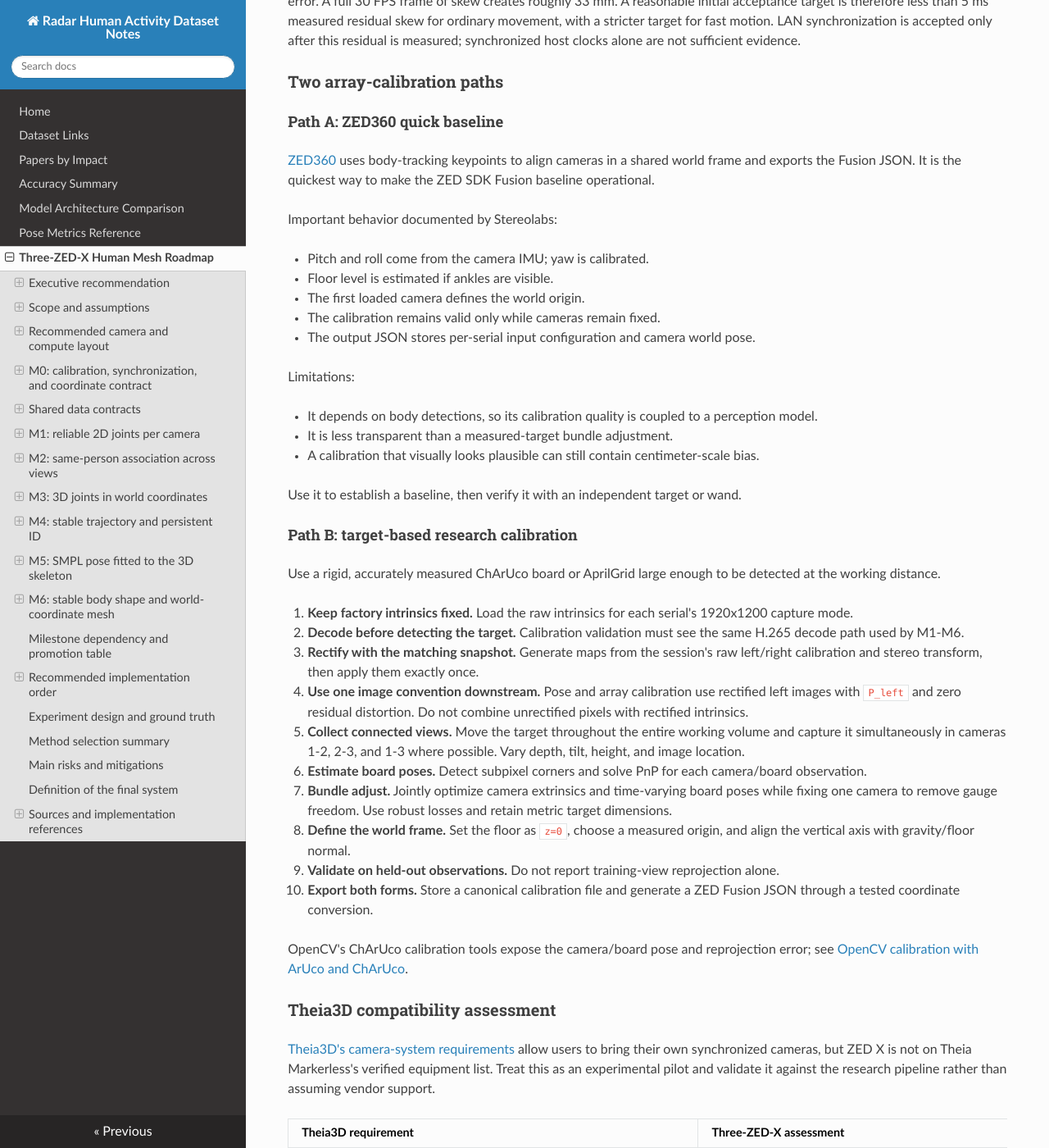
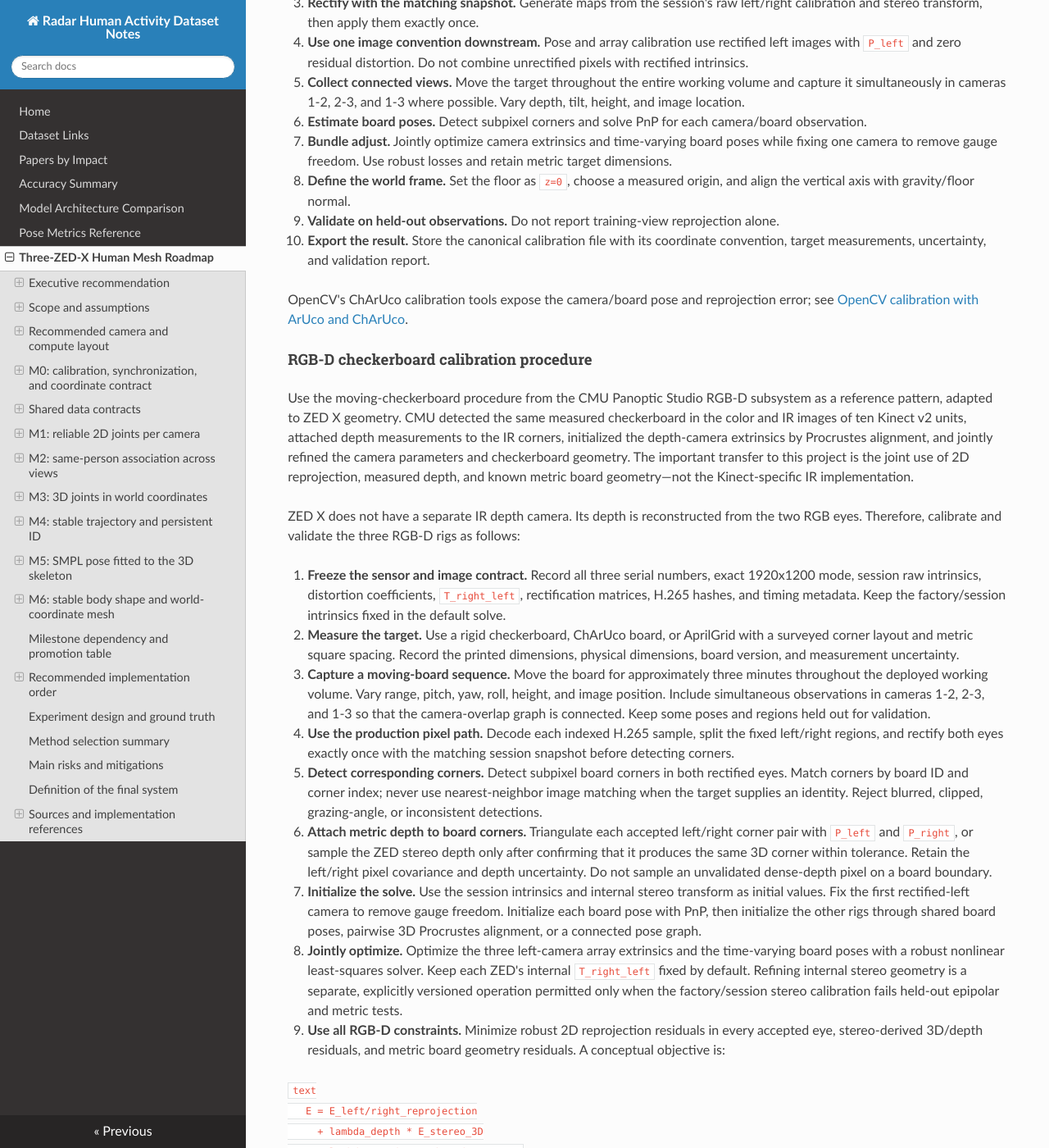
Before and after one commit to ZJendex/human_activity_sensing, an MkDocs documentation site: the page built from docs/zedx_multiview_human_mesh_roadmap.md, in a window 1280 px wide and 1400 px high, scrolled down 10557 px. Shown: the whole window at 82% size. Built offline with MkDocs 1.6.1, drawn with Linux system fonts in a browser that asks for light colours; nearby versions of some CDN libraries; some of the changed text lies outside the part shown.

Commit message:
Refine ZED X roadmap calibration pipeline

````diff
--- a/docs/zedx_multiview_human_mesh_roadmap.md
+++ b/docs/zedx_multiview_human_mesh_roadmap.md
@@ -1,14 +1,13 @@
 # Three-ZED-X Human 3D Skeleton, Trajectory, and SMPL Mesh Roadmap
 
-Last updated: 2026-07-23.
+Last updated: 2026-07-24.
 
 ## Executive recommendation
 
-Build the system in two primary lanes, with one optional external benchmark:
+Build the research pipeline below, with one optional external benchmark:
 
-1. **ZED baseline lane:** use live cameras, an SDK-native H.265 side-by-side stream, or SVO2 with the ZED SDK Body Tracking and Fusion modules to validate the rig quickly.
-2. **Research lane:** process the three custom side-by-side elementary H.265 streams and implement the modular M0a-M6 pipeline below. This lane exposes intermediate measurements, uncertainty, and failure cases, and allows individual methods to be replaced.
-3. **Optional Theia3D pilot:** export six synchronized rectified eye videos and matching custom intrinsics after M0b. This is an experimental comparison, because ZED X is not a camera system verified by Theia Markerless and the three stereo pairs provide only three substantially different viewpoints.
+1. **Research pipeline:** process the three custom side-by-side elementary H.265 streams and implement the modular M0a-M6 stages below. This pipeline exposes intermediate measurements, uncertainty, and failure cases, and allows individual methods to be replaced.
+2. **Optional Theia3D pilot:** export six synchronized rectified eye videos and matching custom intrinsics after M0b. This is an experimental comparison, because ZED X is not a camera system verified by Theia Markerless and the three stereo pairs provide only three substantially different viewpoints.
 
 The recommended research pipeline is:
 
@@ -275,12 +274,8 @@
 - **Ingest stage:** decode, restore presentation order, validate stereo/camera synchronization, rectify both eyes, and optionally compute depth.
 - **Inference stage:** run batched per-view pose inference and multi-view fusion either on the same Jetson for a light model or on a workstation GPU for the research models.
 
-For future recordings, there are two supported choices:
-
-1. Keep the custom H.265 path, but write a lossless per-frame metadata sidecar and a calibration snapshot.
-2. Also record SVO2 with H.265 when storage permits. SVO2 preserves camera timestamps and sensor metadata and can be replayed through the ZED SDK.
-
-Stereolabs documents a third case: H.265 generated by the ZED SDK streaming API is a side-by-side stereo stream that a receiver can open as a normal ZED input, retaining depth and other SDK modules. The current recording is also side-by-side, but it is a custom elementary stream and metadata format; do not assume SDK input compatibility until a short replay test succeeds. See [ZED local video streaming](https://docs.stereolabs.com/docs/development/zed-sdk/modules/camera/local-network-streaming) and [SVO2 recording](https://docs.stereolabs.com/docs/development/zed-sdk/modules/camera/recording).
+For future recordings, keep the custom H.265 path and write a lossless per-frame
+metadata sidecar plus the matching calibration snapshot.
 
 ### H.265 capture contract
 
@@ -401,7 +396,7 @@
 | External `pts_ns` plus GOP/B-frame settings | Correct presentation order for an elementary stream with no container PTS | External frame index plus encoder metadata |
 | Pre/post-encode dimensions and pixel transform | Prevent an unmodeled image-coordinate change | Confirmed fixed split; `nodes/zedx/native/convert.cu:27` |
 | Exposure timing and verified residual offset | Moving-person triangulation | P2P-LAN clock log plus flashing-target test |
-| Array extrinsics `T_world_left` | Common world coordinates | ZED360 or target calibration |
+| Array extrinsics `T_world_left` | Common world coordinates | Target calibration |
 | Metric target geometry | Array scale and target-based calibration | Measured ChArUco/AprilGrid |
 | Floor plane and chosen origin | Stable world mesh and contact | Target survey/plane fit |
 | Capture-volume bounds | 3D gating and learned voxel methods | Measured room/ROI |
@@ -438,29 +433,7 @@
 
 At a body speed of 1 m/s, 10 ms of temporal skew creates approximately 10 mm of apparent displacement before any pose error. A full 30 FPS frame of skew creates roughly 33 mm. A reasonable initial acceptance target is therefore less than 5 ms measured residual skew for ordinary movement, with a stricter target for fast motion. LAN synchronization is accepted only after this residual is measured; synchronized host clocks alone are not sufficient evidence.
 
-### Two array-calibration paths
-
-#### Path A: ZED360 quick baseline
-
-[ZED360](https://www.stereolabs.com/docs/fusion/zed360) uses body-tracking keypoints to align cameras in a shared world frame and exports the Fusion JSON. It is the quickest way to make the ZED SDK Fusion baseline operational.
-
-Important behavior documented by Stereolabs:
-
-- Pitch and roll come from the camera IMU; yaw is calibrated.
-- Floor level is estimated if ankles are visible.
-- The first loaded camera defines the world origin.
-- The calibration remains valid only while cameras remain fixed.
-- The output JSON stores per-serial input configuration and camera world pose.
-
-Limitations:
-
-- It depends on body detections, so its calibration quality is coupled to a perception model.
-- It is less transparent than a measured-target bundle adjustment.
-- A calibration that visually looks plausible can still contain centimeter-scale bias.
-
-Use it to establish a baseline, then verify it with an independent target or wand.
-
-#### Path B: target-based research calibration
+### Target-based array calibration
 
 Use a rigid, accurately measured ChArUco board or AprilGrid large enough to be detected at the working distance.
 
@@ -473,9 +446,94 @@
 7. **Bundle adjust.** Jointly optimize camera extrinsics and time-varying board poses while fixing one camera to remove gauge freedom. Use robust losses and retain metric target dimensions.
 8. **Define the world frame.** Set the floor as `z=0`, choose a measured origin, and align the vertical axis with gravity/floor normal.
 9. **Validate on held-out observations.** Do not report training-view reprojection alone.
-10. **Export both forms.** Store a canonical calibration file and generate a ZED Fusion JSON through a tested coordinate conversion.
+10. **Export the result.** Store the canonical calibration file with its coordinate convention, target measurements, uncertainty, and validation report.
 
 OpenCV's ChArUco calibration tools expose the camera/board pose and reprojection error; see [OpenCV calibration with ArUco and ChArUco](https://docs.opencv.org/trunk/da/d13/tutorial_aruco_calibration.html).
+
+#### RGB-D checkerboard calibration procedure
+
+Use the moving-checkerboard procedure from the CMU Panoptic Studio RGB-D
+subsystem as a reference pattern, adapted to ZED X geometry. CMU detected the
+same measured checkerboard in the color and IR images of ten Kinect v2 units,
+attached depth measurements to the IR corners, initialized the depth-camera
+extrinsics by Procrustes alignment, and jointly refined the camera parameters
+and checkerboard geometry. The important transfer to this project is the joint
+use of 2D reprojection, measured depth, and known metric board geometry—not the
+Kinect-specific IR implementation.
+
+ZED X does not have a separate IR depth camera. Its depth is reconstructed from
+the two RGB eyes. Therefore, calibrate and validate the three RGB-D rigs as
+follows:
+
+1. **Freeze the sensor and image contract.** Record all three serial numbers,
+   exact 1920x1200 mode, session raw intrinsics, distortion coefficients,
+   `T_right_left`, rectification matrices, H.265 hashes, and timing metadata.
+   Keep the factory/session intrinsics fixed in the default solve.
+2. **Measure the target.** Use a rigid checkerboard, ChArUco board, or AprilGrid
+   with a surveyed corner layout and metric square spacing. Record the printed
+   dimensions, physical dimensions, board version, and measurement uncertainty.
+3. **Capture a moving-board sequence.** Move the board for approximately three
+   minutes throughout the deployed working volume. Vary range, pitch, yaw,
+   roll, height, and image position. Include simultaneous observations in
+   cameras 1-2, 2-3, and 1-3 so that the camera-overlap graph is connected.
+   Keep some poses and regions held out for validation.
+4. **Use the production pixel path.** Decode each indexed H.265 sample, split
+   the fixed left/right regions, and rectify both eyes exactly once with the
+   matching session snapshot before detecting corners.
+5. **Detect corresponding corners.** Detect subpixel board corners in both
+   rectified eyes. Match corners by board ID and corner index; never use
+   nearest-neighbor image matching when the target supplies an identity.
+   Reject blurred, clipped, grazing-angle, or inconsistent detections.
+6. **Attach metric depth to board corners.** Triangulate each accepted left/right
+   corner pair with `P_left` and `P_right`, or sample the ZED stereo depth only
+   after confirming that it produces the same 3D corner within tolerance.
+   Retain the left/right pixel covariance and depth uncertainty. Do not sample
+   an unvalidated dense-depth pixel on a board boundary.
+7. **Initialize the solve.** Use the session intrinsics and internal stereo
+   transform as initial values. Fix the first rectified-left camera to remove
+   gauge freedom. Initialize each board pose with PnP, then initialize the other
+   rigs through shared board poses, pairwise 3D Procrustes alignment, or a
+   connected pose graph.
+8. **Jointly optimize.** Optimize the three left-camera array extrinsics and
+   the time-varying board poses with a robust nonlinear least-squares solver.
+   Keep each ZED's internal `T_right_left` fixed by default. Refining internal
+   stereo geometry is a separate, explicitly versioned operation permitted only
+   when the factory/session stereo calibration fails held-out epipolar and
+   metric tests.
+9. **Use all RGB-D constraints.** Minimize robust 2D reprojection residuals in
+   every accepted eye, stereo-derived 3D/depth residuals, and metric board
+   geometry residuals. A conceptual objective is:
+
+   ```text
+   E = E_left/right_reprojection
+     + lambda_depth * E_stereo_3D
+     + lambda_metric * E_board_geometry
+   ```
+
+   where `E_board_geometry` penalizes disagreement with the surveyed corner
+   spacing and rigid planar target, and `E_stereo_3D` compares the optimized
+   board corners with their stereo-triangulated 3D measurements. Use
+   uncertainty weighting and a robust loss instead of treating every corner
+   equally.
+10. **Place the calibration in the project world.** After the relative RGB-D
+    solve is stable, align it to the surveyed floor and selected origin. Derive
+    all right-eye and depth/world transforms by composing the canonical
+    left-camera world transforms with the declared `T_right_left` convention.
+11. **Validate on unseen measurements.** Report held-out per-eye reprojection
+    error, rectified vertical disparity, metric board-edge error, 3D corner
+    error, depth residual versus range, and cross-rig point-cloud seam error.
+    Plot these errors over image position and capture-volume position. Repeat
+    or reject the calibration if a region is weakly covered.
+12. **Keep timing separate from geometry.** Run the flashing-target
+    synchronization gate on the same sequence. A moving board can expose
+    temporal skew, but the optimizer must not absorb a clock offset into a
+    biased camera translation.
+
+The output of this procedure is only a versioned RGB-D calibration: per-eye
+intrinsics and rectification, fixed internal stereo transforms, three-rig array
+extrinsics, board and world-frame definitions, timing validity, covariance or
+uncertainty summaries, and held-out calibration metrics. It does not depend on
+human pose detections or body reconstruction.
 
 ### Theia3D compatibility assessment
 
@@ -569,11 +627,15 @@
 \]
 </div>
 
-The ZED default image frame is right-handed with `x` right, `y` down, and `z` forward. The API supports other coordinate systems and units. The Fusion JSON is documented in meters and the ZED image coordinate convention; its reader performs conversion. See [ZED coordinate frames](https://docs.stereolabs.com/docs/development/zed-sdk/modules/positional-tracking/coordinate-frames) and [Fusion configuration files](https://docs.stereolabs.com/docs/development/zed-sdk/modules/fusion).
+The ZED default image frame is right-handed with `x` right, `y` down, and `z`
+forward. Convert the recorded calibration explicitly into the canonical project
+frame and unit convention. See
+[ZED coordinate frames](https://docs.stereolabs.com/docs/development/zed-sdk/modules/positional-tracking/coordinate-frames).
 
 In the canonical calibration package, define `T_right_left` as the transform that maps a 3D point from the left optical frame into the right optical frame. This removes the common ambiguity in names such as `T_left_right`.
 
-For fixed cameras, use the known initial transform and static-camera setting rather than allowing independent visual-inertial trackers to drift. See [ZED positional-tracking settings](https://docs.stereolabs.com/docs/development/zed-sdk/modules/positional-tracking/settings).
+For fixed cameras, use the stored target-based transform rather than allowing
+independent visual-inertial estimates to drift.
 
 ### M0 acceptance gates
 
@@ -702,13 +764,12 @@
 
 [RTMPose](https://arxiv.org/abs/2303.07399) is the recommended real-time starting point because it has strong published speed/accuracy and an established MMPose implementation. Use [RTMW](https://arxiv.org/abs/2407.08634) when a real-time 133-keypoint whole-body layout is required. [ViTPose++](https://arxiv.org/abs/2212.04246) is a useful higher-accuracy comparison.
 
-Run the initial M1 baseline on each ZED X's decoded and rectified left image. Retain the decoded right image for optional stereo depth. Running a second pose model on the right image is optional; its short baseline adds less geometric information than another camera location and doubles pose-inference cost.
+Run M1 on each decoded and rectified left image. Retain the decoded right image
+for optional stereo depth. Running a second pose model on the right image is
+optional; its short baseline adds less geometric information than another
+camera location and doubles pose-inference cost.
 
 The 2026 [Sapiens2](https://arxiv.org/abs/2604.21681) pose model is a frontier, high-resolution offline benchmark. It is not the default implementation choice: it is large, recently released, and its custom license explicitly restricts surveillance and biometric uses. Review the [Sapiens2 license](https://github.com/facebookresearch/sapiens2/blob/main/LICENSE.md) against the intended application before downloading or using it.
-
-### ZED baseline
-
-The ZED Body Tracking module already outputs 2D and 3D keypoints, confidence, tracking identity, and optional body fitting. It remains a live baseline. It can also be replayed from SVO2 or received through the ZED SDK's side-by-side streaming input. Do not assume that the custom side-by-side elementary H.265 plus project-specific metadata is SDK-replayable merely because its pixel layout is side-by-side. See [ZED Body Tracking](https://docs.stereolabs.com/docs/development/zed-sdk/modules/body-tracking).
 
 ### Reliability improvements
 
@@ -814,10 +875,13 @@
 
 ### Stereo-depth fallback
 
-Stereo depth is now an optional subproject with two branches:
-
-1. **SDK-native branch:** if the source is a ZED SDK H.265 side-by-side stream or SVO2, retrieve ZED depth and confidence normally.
-2. **Custom-file branch:** replay each indexed side-by-side sample, split both eyes, rectify them, and estimate disparity externally. Use StereoSGBM as a transparent baseline, [RAFT-Stereo](https://arxiv.org/abs/2109.07547) or [IGEV-Stereo](https://arxiv.org/abs/2303.06615) as established learned comparisons, and [FoundationStereo](https://arxiv.org/abs/2501.09898) or [Fast-FoundationStereo](https://arxiv.org/abs/2512.11130) as current zero-shot research candidates.
+Stereo depth is an optional subproject. Replay each indexed side-by-side sample,
+split both eyes, rectify them, and estimate disparity externally. Use StereoSGBM
+as a transparent baseline, [RAFT-Stereo](https://arxiv.org/abs/2109.07547) or
+[IGEV-Stereo](https://arxiv.org/abs/2303.06615) as established learned
+comparisons, and [FoundationStereo](https://arxiv.org/abs/2501.09898) or
+[Fast-FoundationStereo](https://arxiv.org/abs/2512.11130) as current zero-shot
+research candidates.
 
 Convert valid disparity to depth with the rectified focal length and baseline, or the stored `Q` matrix. Apply left-right consistency, occlusion, disparity-range, person-mask, and confidence checks. Validate depth on measured planes and a wand at several ranges before using it in M3 or M6.
 
@@ -1098,8 +1162,7 @@
 4. Retrieve and archive the matching raw 1920x1200 calibration snapshot for each serial number.
 5. Decode and rectify a calibration/LED sequence through the actual H.265 path.
 6. Verify common exposure timing, stereo vertical alignment, target reprojection, and array extrinsics.
-7. Run ZED360 and the official Fusion sample live as a comparison if the custom side-by-side elementary streams cannot be used as SDK input.
-8. Create the canonical calibration package and automated M0 tests.
+7. Create the canonical calibration package and automated M0 tests.
 
 Deliverable: external-index/`pts_ns`-correct H.265 replay with verified rectification and `T_world_camera`, plus a visualizer that overlays a projected 3D target into all views.
 
@@ -1109,7 +1172,6 @@
 2. Implement M2 geometry-first multi-way matching.
 3. Implement weighted robust M3 triangulation.
 4. Visualize every 3D skeleton reprojected into all source images.
-5. Compare against the live/native ZED Fusion baseline on a newly captured common test sequence where possible.
 
 Deliverable: offline 3D skeletons with per-joint provenance and residuals.
 
@@ -1174,9 +1236,8 @@
 
 | Stage | Practical first choice | Strong comparison | Frontier/research note |
 |---|---|---|---|
-| H.265 ingest | Hardware decode + external `sample_index`/`pts_ns` manifest + fixed split | Side-by-side SDK stream/SVO2 | Preserve the external index and shared stereo-sample identity |
+| H.265 ingest | Hardware decode + external `sample_index`/`pts_ns` manifest + fixed split | Independent decoder/replay validation | Preserve the external index and shared stereo-sample identity |
 | Rectification | Session raw calibration + fixed maps | Target-refined calibration | Never mix raw pixels and rectified intrinsics |
-| ZED baseline | Live/native ZED Body Tracking + Fusion | Target-calibrated custom pipeline | Generic eye files may not be SDK-replayable |
 | M1 | RTMPose-L/RTMW | ViTPose++ | Sapiens2 is high accuracy but large and license-restricted |
 | M2 | Geometry + optional depth/ReID multi-way graph | Dong et al. multi-way matching | 4D Association couples view and time |
 | Stereo depth | StereoSGBM | RAFT/IGEV-Stereo | FoundationStereo/Fast-FoundationStereo after metric validation |
@@ -1240,15 +1301,11 @@
 - [Stereolabs: ZED X Stereo Camera](https://www.stereolabs.com/store/products/zed-x-stereo-camera)
 - [Stereolabs: Setting Up Multiple 3D Cameras](https://docs.stereolabs.com/docs/development/zed-sdk/modules/camera/multi-camera)
 - [Stereolabs: Camera Calibration](https://docs.stereolabs.com/docs/development/zed-sdk/modules/camera/camera-calibration)
-- [Stereolabs: Fusion](https://docs.stereolabs.com/docs/development/zed-sdk/modules/fusion)
-- [Stereolabs: ZED360](https://www.stereolabs.com/docs/fusion/zed360)
-- [Stereolabs: Body Tracking](https://docs.stereolabs.com/docs/development/zed-sdk/modules/body-tracking)
 - [Stereolabs: Coordinate Frames](https://docs.stereolabs.com/docs/development/zed-sdk/modules/positional-tracking/coordinate-frames)
-- [Stereolabs: Positional Tracking Settings](https://docs.stereolabs.com/docs/development/zed-sdk/modules/positional-tracking/settings)
-- [Stereolabs: Local H.264/H.265 Video Streaming](https://docs.stereolabs.com/docs/development/zed-sdk/modules/camera/local-network-streaming)
-- [Stereolabs: Video Recording/SVO2](https://docs.stereolabs.com/docs/development/zed-sdk/modules/camera/recording)
 - [OpenCV: ChArUco Calibration](https://docs.opencv.org/trunk/da/d13/tutorial_aruco_calibration.html)
 - [Perceptron Perspectives: Camera Calibration Explained](https://medium.com/perceptron-perspectives/camera-calibration-explained-enhancing-accuracy-in-computer-vision-applications-8ad1494cc5f2)
+- [CMU: Measuring Human Motion in Social Interactions, RGB-D calibration procedure](https://publications.ri.cmu.edu/storage/publications/2018/01/Measuring-Human-Motion-in-Social-Interactions.pdf)
+- [CMU Panoptic Studio: spatial calibration and RGB-D alignment](https://s3-eu-west-1.amazonaws.com/pstorage-cmu-348901238291901/14343020/h_joo_robotics_2019.pdf)
 
 ### Theia3D compatibility
 
````
